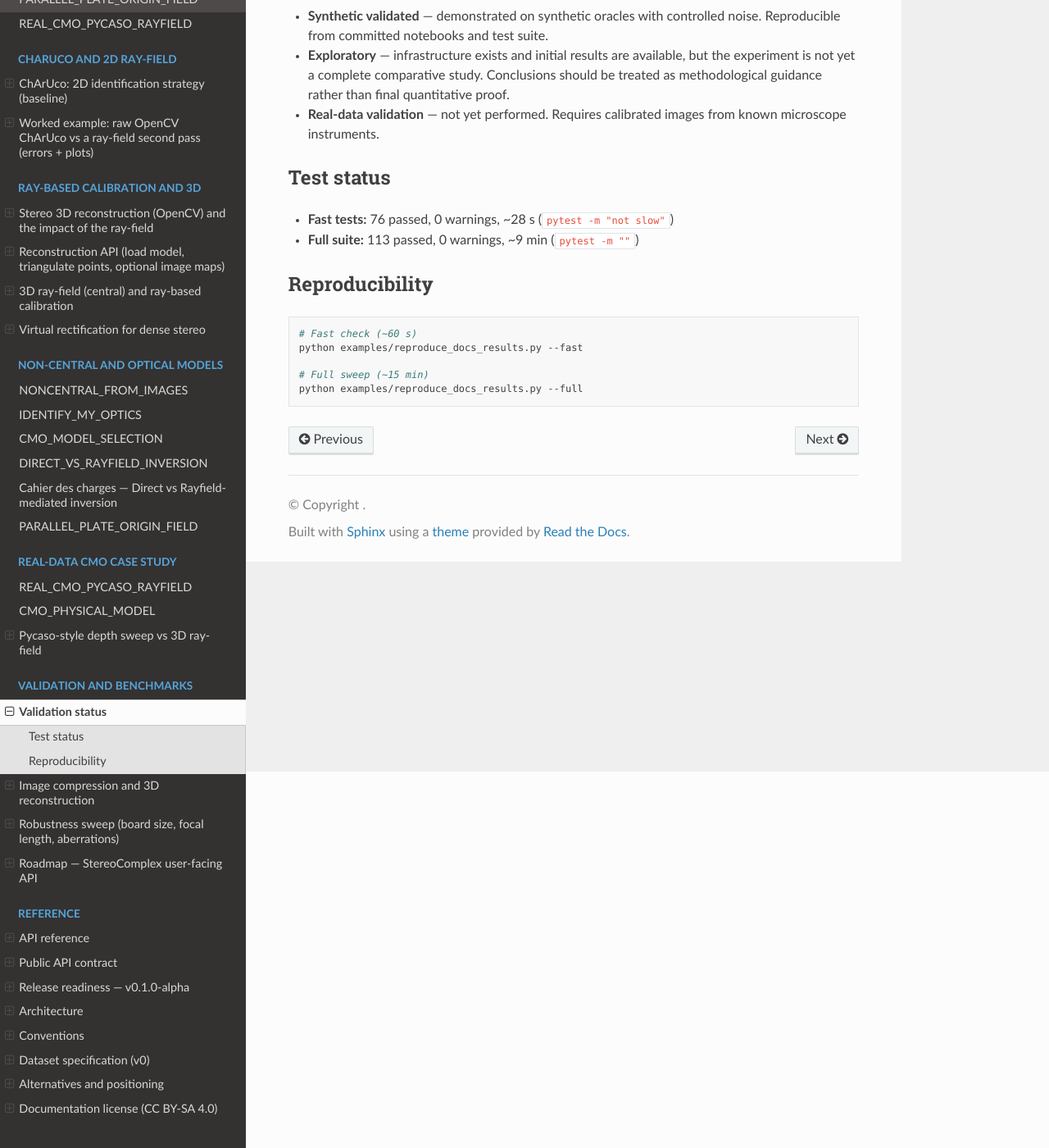
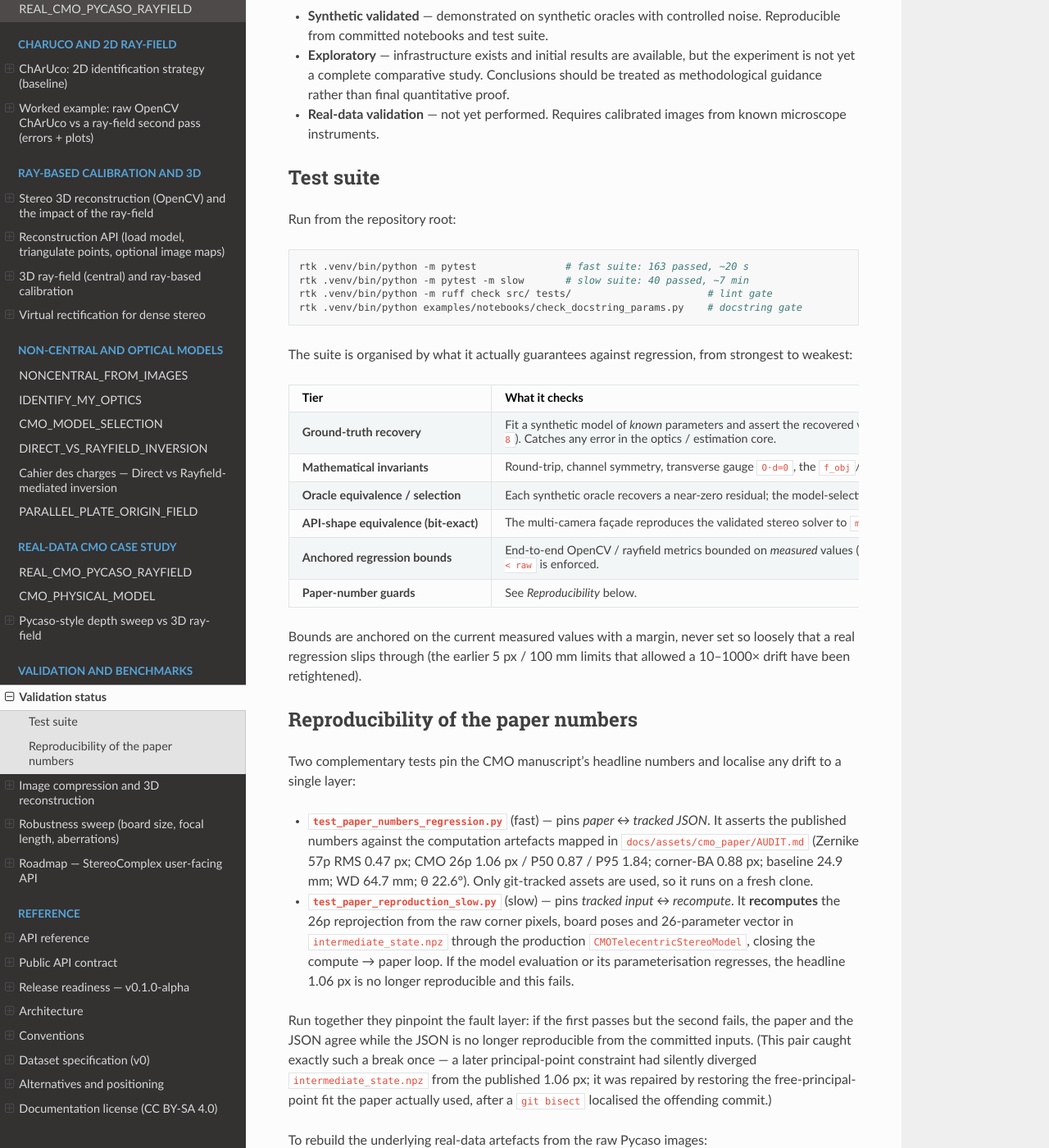
Before and after one commit to jeffwitz/StereoComplex, a Sphinx documentation site: the page built from docs/VALIDATION_STATUS.md, in a window 1280 px wide and 1400 px high, scrolled down 459 px. Shown: the whole window at 82% size. Built offline with Sphinx 7.4.7 and the Read the Docs theme 3.1.0, drawn with Linux system fonts in a browser that asks for light colours; some of the changed text lies outside the part shown.

Commit message:
docs(validation): document the test suite architecture and paper-reproduction gates
VALIDATION_STATUS.md's "Test status" / "Reproducibility" sections were stale
(76/113 passed; pointed at reproduce_docs_results.py --fast/--full, which only
exercises formatting helpers and reproduces nothing). Replace them with an
accurate description of what the suite actually guarantees.

- Current commands and counts: fast 163, slow 40, plus the ruff and docstring
  gates.
- A tiered table mapping each guarantee to representative tests: ground-truth
  recovery (rtol 1e-4, rms < 1e-8), mathematical invariants (1e-12), oracle
  equivalence/selection, the bit-exact stereo/multi-camera façade gate, the
  anchored end-to-end regression bounds, and the paper-number guards.
- A "Reproducibility of the paper numbers" section explaining the two
  complementary tests (paper<->JSON pin, and the slow recompute->paper loop),
  how they localise a drift, the break they caught (the principal-point
  constraint that diverged intermediate_state.npz from 1.06 px), and how to
  rebuild the real-data artefacts.

Doc is referenced from index.rst and START_HERE.md (not orphaned).

Co-Authored-By: Claude Opus 4.8 <noreply@anthropic.com>

````diff
--- a/docs/VALIDATION_STATUS.md
+++ b/docs/VALIDATION_STATUS.md
@@ -20,17 +20,64 @@
 - **Real-data validation** — not yet performed.  Requires calibrated images
   from known microscope instruments.
 
-## Test status
+## Test suite
 
-- **Fast tests:** 76 passed, 0 warnings, ~28 s (`pytest -m "not slow"`)
-- **Full suite:** 113 passed, 0 warnings, ~9 min (`pytest -m ""`)
-
-## Reproducibility
+Run from the repository root:
 
 ```bash
-# Fast check (~60 s)
-python examples/reproduce_docs_results.py --fast
+rtk .venv/bin/python -m pytest               # fast suite: 163 passed, ~20 s
+rtk .venv/bin/python -m pytest -m slow       # slow suite: 40 passed, ~7 min
+rtk .venv/bin/python -m ruff check src/ tests/                       # lint gate
+rtk .venv/bin/python examples/notebooks/check_docstring_params.py    # docstring gate
+```
 
-# Full sweep (~15 min)
-python examples/reproduce_docs_results.py --full
+The suite is organised by what it actually guarantees against regression, from
+strongest to weakest:
+
+| Tier | What it checks | Representative tests |
+|---|---|---|
+| **Ground-truth recovery** | Fit a synthetic model of *known* parameters and assert the recovered vector matches the truth (`rtol` 1e-4) with near-zero residual (`rms < 1e-8`). Catches any error in the optics / estimation core. | `test_cmo_physical_model.py`, `test_cmo_telecentric_model.py`, `test_parallel_plate_physical_fit.py` |
+| **Mathematical invariants** | Round-trip, channel symmetry, transverse gauge `O·d=0`, the `f_obj`/`telecentric_offset` degeneracy, Schur-complement shapes — at 1e-12. | `test_optical_ba_schur.py`, `test_inverse_problem_diagnostics.py`, `test_conventions.py`, `test_zernike_origin_field.py` |
+| **Oracle equivalence / selection** | Each synthetic oracle recovers a near-zero residual; the model-selection pipeline picks the expected family (golden winner map). | `test_model_selection_oracles.py`, `test_physical_model_selection.py`, `test_rayfield_from_observations.py` |
+| **API-shape equivalence (bit-exact)** | The multi-camera façade reproduces the validated stereo solver to `max abs diff == 0` on the left/right case. | `test_stereo_multicamera_equivalence.py` |
+| **Anchored regression bounds** | End-to-end OpenCV / rayfield metrics bounded on *measured* values (raw 0.61 px, refined 0.39 px, skew / point-to-ray P95 ~1 mm) — a ~2× degradation trips the test, and `refined < raw` is enforced. | `test_calibration_regression_metrics.py` |
+| **Paper-number guards** | See *Reproducibility* below. | `test_paper_numbers_regression.py`, `test_paper_reproduction_slow.py` |
+
+Bounds are anchored on the current measured values with a margin, never set so
+loosely that a real regression slips through (the earlier 5 px / 100 mm limits
+that allowed a 10–1000× drift have been retightened).
+
+## Reproducibility of the paper numbers
+
+Two complementary tests pin the CMO manuscript's headline numbers and localise
+any drift to a single layer:
+
+- **`test_paper_numbers_regression.py`** (fast) — pins *paper ↔ tracked JSON*.
+  It asserts the published numbers against the computation artefacts mapped in
+  `docs/assets/cmo_paper/AUDIT.md` (Zernike 57p RMS 0.47 px; CMO 26p
+  1.06 px / P50 0.87 / P95 1.84; corner-BA 0.88 px; baseline 24.9 mm;
+  WD 64.7 mm; θ 22.6°). Only git-tracked assets are used, so it runs on a fresh
+  clone.
+- **`test_paper_reproduction_slow.py`** (slow) — pins *tracked input ↔ recompute*.
+  It **recomputes** the 26p reprojection from the raw corner pixels, board poses
+  and 26-parameter vector in `intermediate_state.npz` through the production
+  `CMOTelecentricStereoModel`, closing the compute → paper loop. If the model
+  evaluation or its parameterisation regresses, the headline 1.06 px is no
+  longer reproducible and this fails.
+
+Run together they pinpoint the fault layer: if the first passes but the second
+fails, the paper and the JSON agree while the JSON is no longer reproducible
+from the committed inputs. (This pair caught exactly such a break once — a
+later principal-point constraint had silently diverged `intermediate_state.npz`
+from the published 1.06 px; it was repaired by restoring the free-principal-point
+fit the paper actually used, after a `git bisect` localised the offending
+commit.)
+
+To rebuild the underlying real-data artefacts from the raw Pycaso images:
+
+```bash
+rtk .venv/bin/python examples/notebooks/save_intermediate_state.py   # regenerate intermediate_state.npz
 ```
+
+A self-contained Zenodo archive (concept DOI 10.5281/zenodo.20444216) bundles
+the manuscript, figures, tables and data needed to rebuild the paper offline.
````
